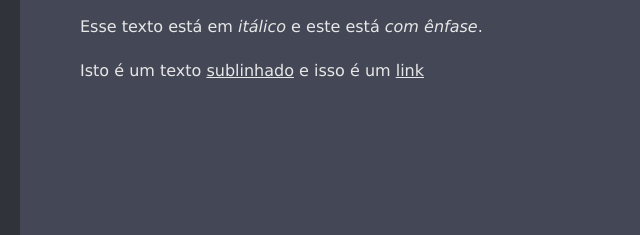
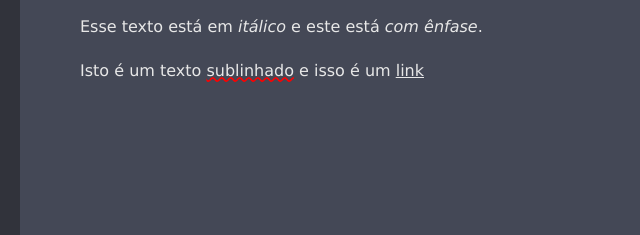
Before and after one commit to matheusniak/MyComponents, a plain HTML site: page html/tipografia.html in a window 1280 px wide. Shown: the part 428-663 px from the top of the page, 240-880 px from the left. Drawn offline with Linux system fonts and the light colour scheme.

Commit message:
style(underline): adicionar estilo para class underline

```diff
--- a/css/estilo.css
+++ b/css/estilo.css
@@ -41,6 +41,10 @@ h2 {
 article {
   padding-top: 1px;
   padding-bottom: 1px;
+}
+
+.underline {
+  text-decoration: red wavy underline;
 }
 
 .main-header {
```
